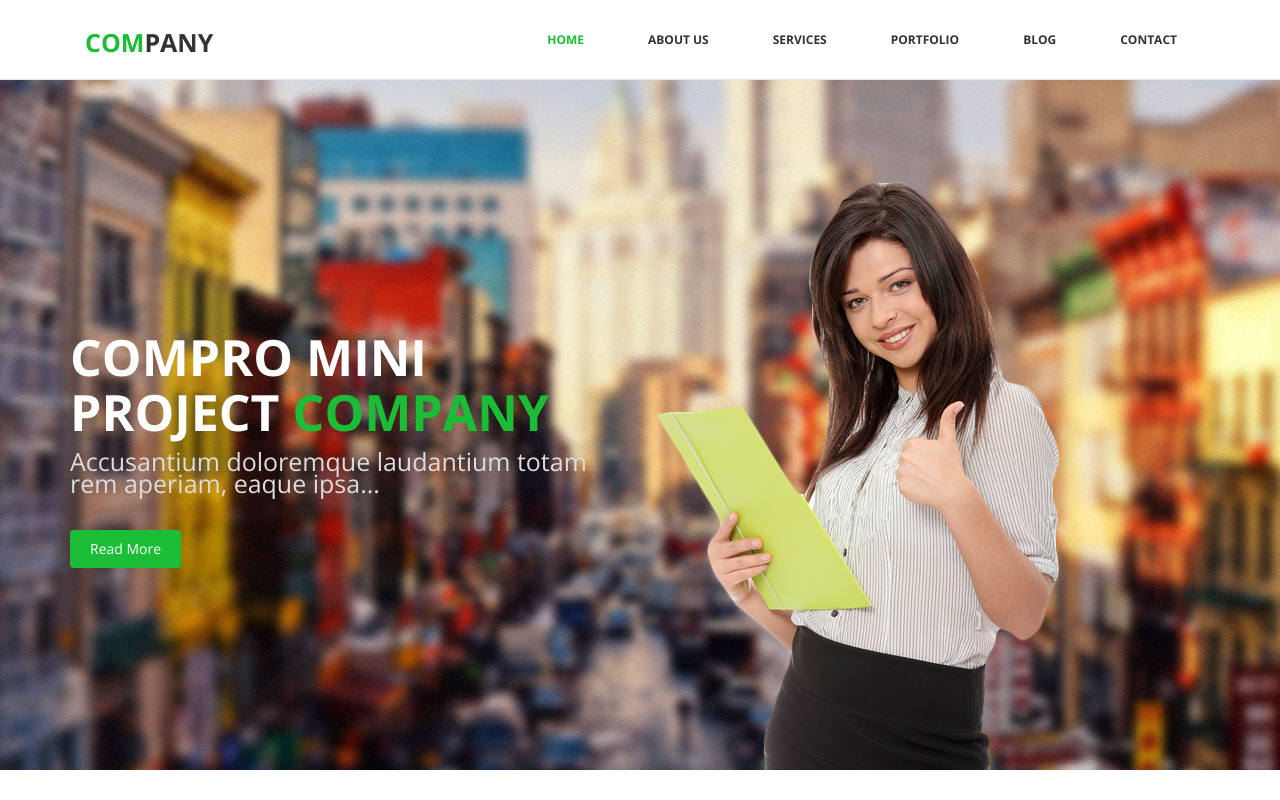
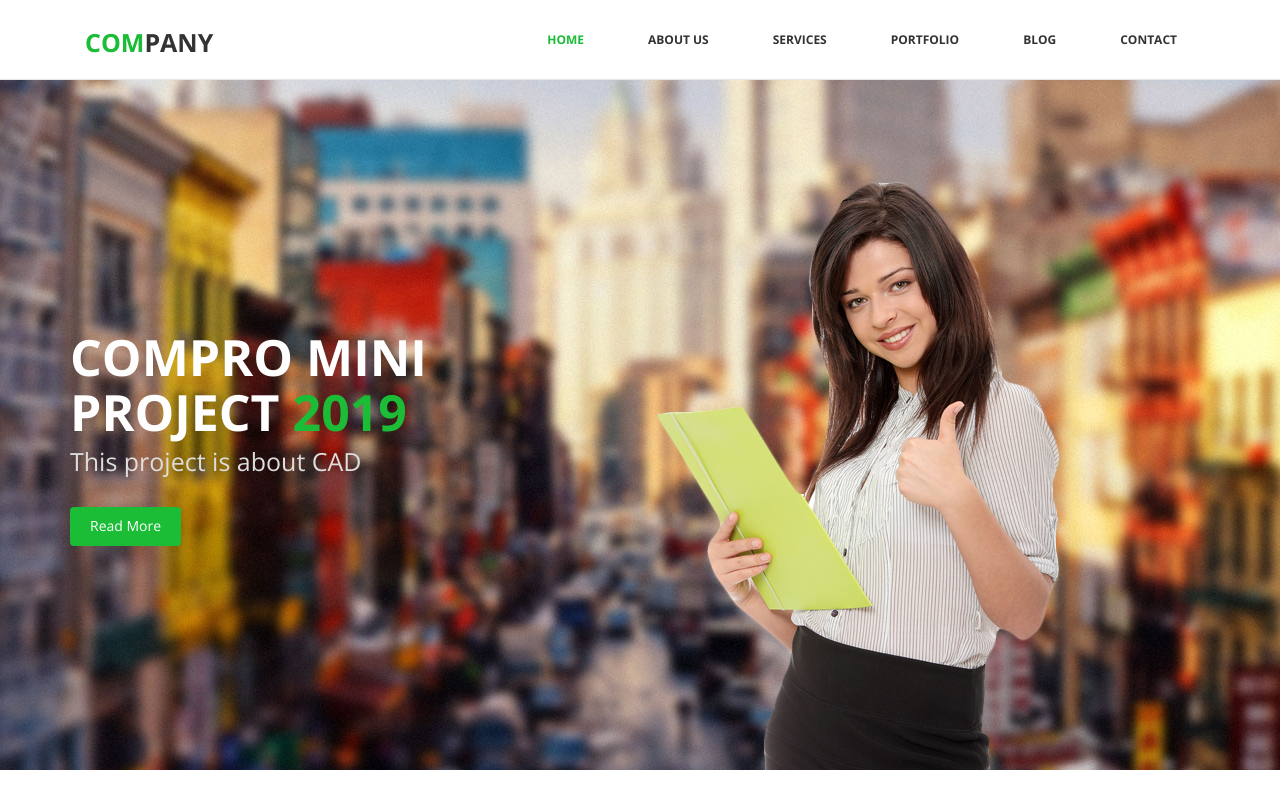
Before and after one commit to wncyice/wncyice, a plain HTML site: page index.html in a window 1280 px wide. Shown: the top 800 px of the page. Drawn offline with nearby package versions, Linux system fonts and the light colour scheme.

Commit message:
Update index.html

```diff
--- a/index.html
+++ b/index.html
@@ -63,8 +63,8 @@
             <div class="row slide-margin">
               <div class="col-sm-6">
                 <div class="carousel-content">
-                  <h2 class="animation animated-item-1">COMPRO MINI PROJECT <span>Company</span></h2>
-                  <p class="animation animated-item-2">Accusantium doloremque laudantium totam rem aperiam, eaque ipsa...</p>
+                  <h2 class="animation animated-item-1">COMPRO MINI PROJECT <span>2019</span></h2>
+                  <p class="animation animated-item-2">This project is about CAD</p>
                   <a class="btn-slide animation animated-item-3" href="#">Read More</a>
                 </div>
               </div>
```
